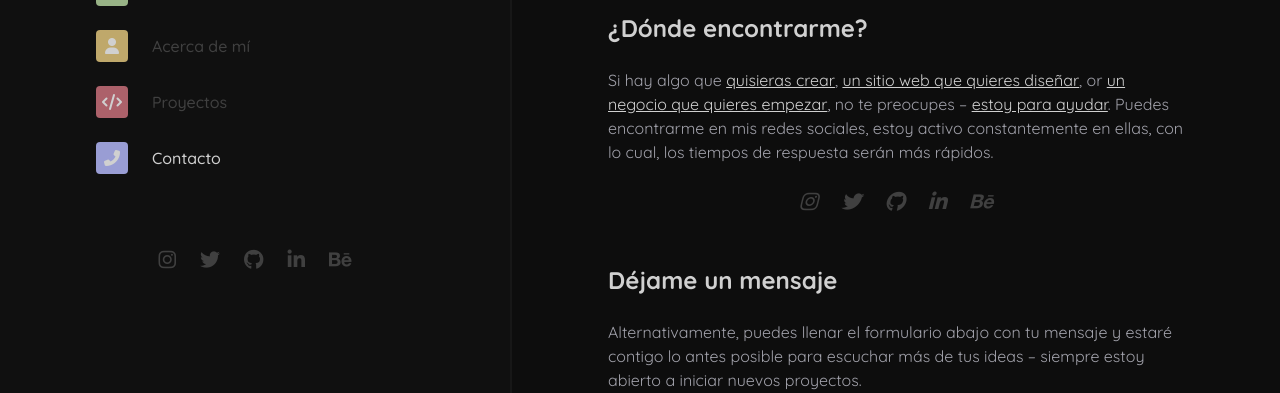
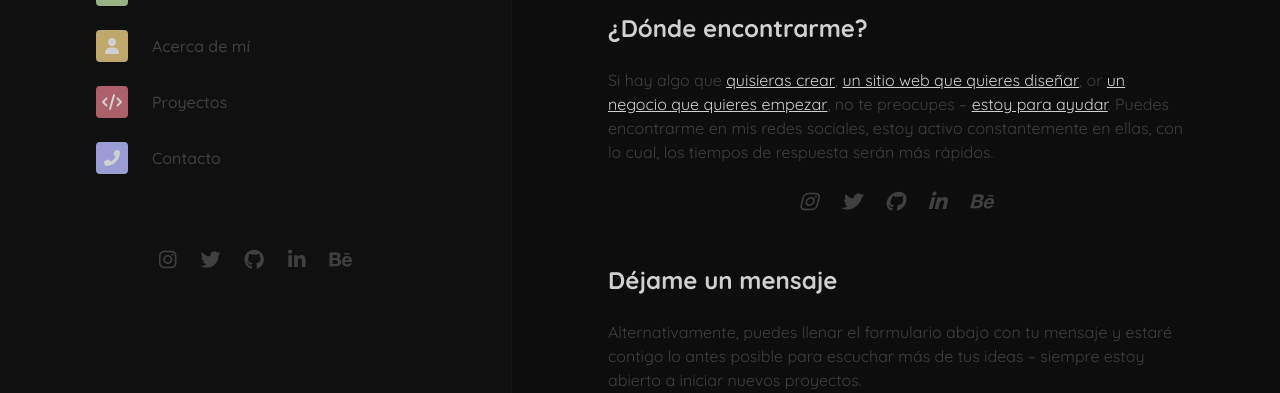
Before and after one commit to gantoreno/portfolio, a React (Create React App) app: page /contact in a window 1280 px wide. Shown: the part 404-797 px from the top of the page. Built offline with nearby package versions, Linux system fonts and the light colour scheme.

Commit message:
Update colors across the UI

```diff
--- a/src/app/App.scss
+++ b/src/app/App.scss
@@ -16,13 +16,19 @@ input {
   transition: all 200ms ease-in-out;
 }
 
-input:not(:empty) {
-  border-color: white !important;
-  color: white !important;
+input::placeholder,
+textarea::placeholder {
+  color: #404040;
+}
+
+input:not(:empty),
+input:hover {
+  border-color: #d0d0d0 !important;
+  color: #d0d0d0 !important;
 }
 
 textarea:focus {
-  outline-color: white !important;
+  outline-color: #d0d0d0 !important;
 }
 
 .page-appear,
--- a/src/shared/entry/Entry.jsx
+++ b/src/shared/entry/Entry.jsx
@@ -10,7 +10,7 @@ export const Title = ({ children }) => {
 
 export const Body = ({ children }) => {
   return (
-    <p className="text-xs leading-loose text-left text-gray-400 sm:text-base">
+    <p className="text-xs leading-loose text-left text-gray-600 sm:text-base">
       {children}
     </p>
   );
--- a/src/views/contact/ContactView.jsx
+++ b/src/views/contact/ContactView.jsx
@@ -18,7 +18,7 @@ import './ContactView.scss';
 const SocialMedia = ({ body, language }) => {
   return (
     <div className="mb-12">
-      <p className="mb-6 text-xs leading-loose text-left text-gray-400 sm:text-base">
+      <p className="mb-6 text-xs leading-loose text-left text-gray-600 sm:text-base">
         {parse(body[language])}
       </p>
       <SocialMediaButtons />
@@ -29,7 +29,7 @@ const SocialMedia = ({ body, language }) => {
 const ContactForm = ({ body, language }) => {
   return (
     <div className="mb-12">
-      <p className="mb-6 text-xs leading-loose text-left text-gray-400 sm:text-base">
+      <p className="mb-6 text-xs leading-loose text-left text-gray-600 sm:text-base">
         {parse(body[language])}
       </p>
       <div className="mb-6 text-xs text-gray-600 sm:text-base">
@@ -37,13 +37,13 @@ const ContactForm = ({ body, language }) => {
           <input
             type="text"
             placeholder={language === languages.EN ? `First name` : `Nombre`}
-            className="p-3 mb-6 text-gray-600 bg-transparent border-2 border-gray-600 rounded lg:mr-3 lg:mb-0 focus:text-white focus:border-white"
+            className="p-3 mb-6 text-gray-600 bg-transparent border border-gray-700 rounded lg:mr-3 lg:mb-0 focus:text-white focus:border-white"
             required
           />
           <input
             type="text"
             placeholder={language === languages.EN ? `Last name` : `Apellido`}
-            className="p-3 mb-6 text-gray-600 bg-transparent border-2 border-gray-600 rounded lg:ml-3 lg:mb-0 focus:text-white focus:border-white"
+            className="p-3 mb-6 text-gray-600 bg-transparent border border-gray-700 rounded lg:ml-3 lg:mb-0 focus:text-white focus:border-white"
             required
           />
         </div>
@@ -53,7 +53,7 @@ const ContactForm = ({ body, language }) => {
             placeholder={
               language === languages.EN ? `E-mail` : `Correo electrónico`
             }
-            className="p-3 text-gray-600 bg-transparent border-2 border-gray-600 rounded focus:text-white focus:border-white"
+            className="p-3 text-gray-700 bg-transparent border border-gray-700 rounded focus:text-white focus:border-white"
             required
           />
         </div>
@@ -61,7 +61,7 @@ const ContactForm = ({ body, language }) => {
           <textarea
             name="message"
             rows="10"
-            className="p-3 text-gray-600 bg-transparent border-2 border-gray-600 rounded focus:text-white focus:border-white"
+            className="p-3 text-gray-600 bg-transparent border border-gray-700 rounded focus:text-white focus:border-white"
             placeholder={
               language === languages.EN
                 ? `What would you like to build?`
--- a/src/views/home/HomeView.jsx
+++ b/src/views/home/HomeView.jsx
@@ -57,7 +57,7 @@ const Avatar = () => {
   return (
     <div className="flex items-center justify-center mb-6 text-center xl:h-full xl:w-1/2 xl:text-right xl:mb-0 xl:ml-12 xl:flex xl:flex-col md:items-start md:justify-center">
       <img
-        className="w-64 mx-auto border-2 border-gray-700 rounded-full xl:w-full xl:h-auto"
+        className="w-64 h-64 mx-auto border-2 border-gray-700 rounded-full xl:w-full xl:h-auto"
         src="https://avatars0.githubusercontent.com/u/43397475?v=4"
         alt="Avatar"
       />
--- a/src/views/profile/ProfileView.jsx
+++ b/src/views/profile/ProfileView.jsx
@@ -30,7 +30,7 @@ const NavigationLinks = ({ links, language }) => {
           activeClassName="text-white"
           exact
         >
-          <div className="flex items-center w-full mb-6 text-base text-left duration-200 hover:text-white">
+          <div className="flex items-center w-full mb-6 text-gray-600 text-left duration-200 hover:text-white">
             <div
               className={`w-8 h-8 flex justify-center items-center bg-${link.color}-400 rounded`}
             >
@@ -48,7 +48,7 @@ const NavigationLinks = ({ links, language }) => {
 
 const ProfileView = ({ language }) => {
   return (
-    <Wrapper className="flex flex-col items-center justify-center h-full p-6 bg-gray-800 border-r-2 border-gray-700 xl:w-2/5 xl:p-24">
+    <Wrapper className="flex flex-col items-center justify-center h-full p-6 bg-gray-800 border-r border-gray-700 xl:w-2/5 xl:p-24">
       <Logo />
       <Header name={content.name} occupation={content.occupation[language]} />
       <NavigationLinks links={content.links} language={language} />
--- a/src/views/projects/ProjectsView.jsx
+++ b/src/views/projects/ProjectsView.jsx
@@ -62,14 +62,14 @@ const GitHubProjectCard = ({
 }) => {
   return (
     <div
-      className={`bg-gray-800 rounded border-2 border-gray-700 text-center ${className}`}
+      className={`bg-gray-800 rounded border border-gray-700 text-center ${className}`}
     >
       <div className="p-6 border-b-2 border-gray-700">
         <h3 className="mb-6 text-6xl">{emoji}</h3>
         <h3 className="text-xl font-bold text-white sm:text-2xl">{title}</h3>
       </div>
       <div className="p-6 border-b-2 border-gray-700">
-        <p className="text-xs leading-loose text-left text-gray-400 sm:text-base">
+        <p className="text-xs leading-loose text-left text-gray-600 sm:text-base">
           {description}
         </p>
       </div>
```
